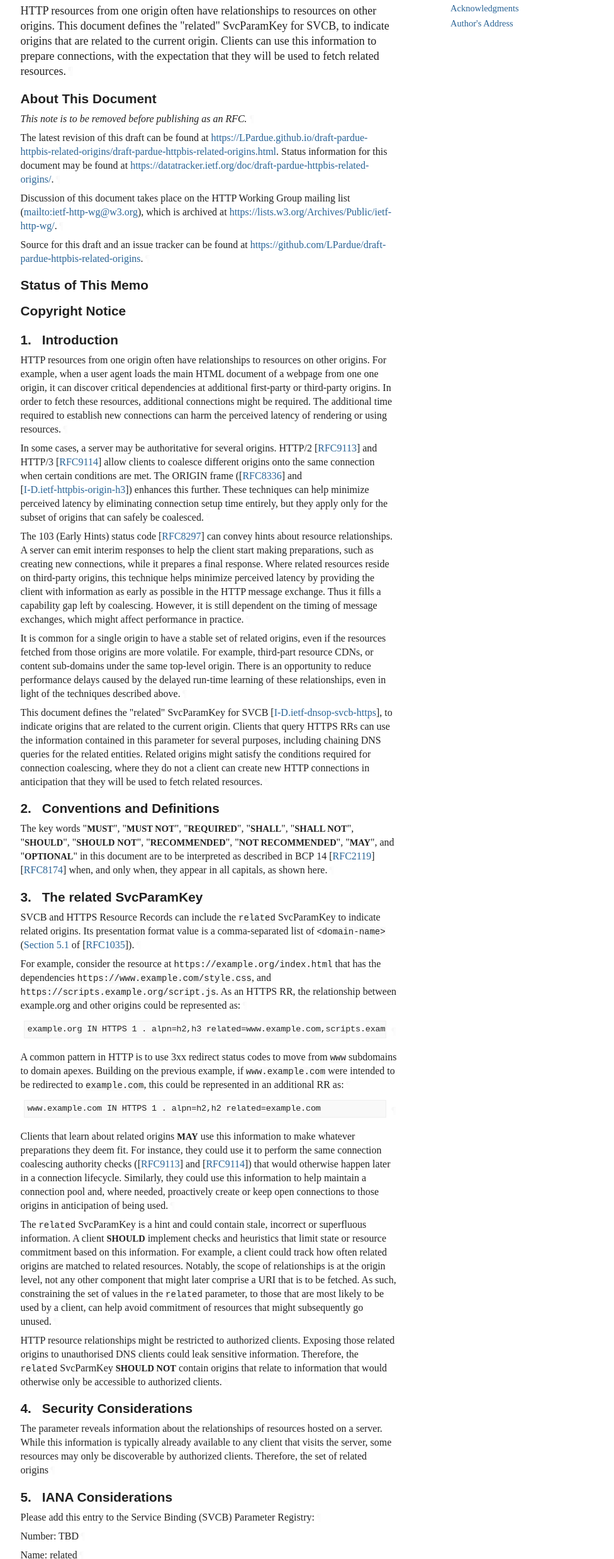
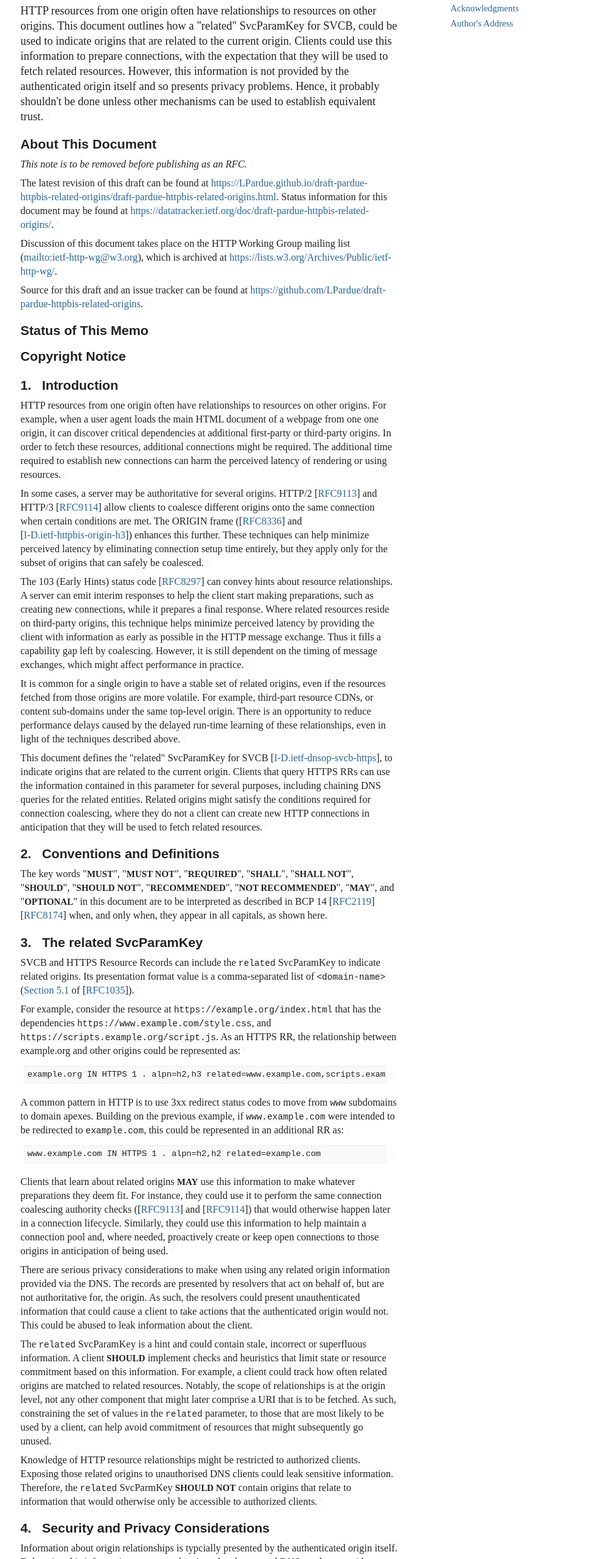
Before and after one commit to LPardue/draft-pardue-httpbis-preconnect-hint-svc-param, a plain HTML site: page draft-pardue-httpbis-related-origins.html in a window 1280 px wide. Shown: the part 324-2800 px from the top of the page at 63% size, without its empty margins (92-1068 px from the left). Drawn offline with Linux system fonts and the light colour scheme; a web font is replaced by a local one.

Commit message:
Script updating gh-pages from cdcf70d. [ci skip]

```diff
--- a/draft-pardue-httpbis-related-origins.html
+++ b/draft-pardue-httpbis-related-origins.html
@@ -6,13 +6,16 @@
 <meta content="initial-scale=1.0" name="viewport">
 <title>Related HTTP Origins</title>
 <meta content="Lucas Pardue" name="author">
-<meta content='
+<meta content="
        HTTP resources from one origin often have relationships to resources on other
-origins. This document defines the "related" SvcParamKey for SVCB, to indicate
-origins that are related to the current origin. Clients can use this information
-to prepare connections, with the expectation that they will be used to fetch
-related resources.
-    ' name="description">
+origins. This document outlines how a &quot;related&quot; SvcParamKey for SVCB, could be
+used to indicate origins that are related to the current origin. Clients could
+use this information to prepare connections, with the expectation that they will
+be used to fetch related resources. However, this information is not provided by
+the authenticated origin itself and so presents privacy problems. Hence, it
+probably shouldn't be done unless other mechanisms can be used to establish
+equivalent trust.
+    " name="description">
 <meta content="xml2rfc 3.14.2" name="generator">
 <meta content="draft-pardue-httpbis-related-origins-latest" name="ietf.draft">
 <!-- Generator version information:
@@ -1058,7 +1061,7 @@ svg :is([stroke="fill"], [fill^="#fff"]) {
 <time datetime="2022-09-13" class="published">13 September 2022</time>
     </dd>
 <dt class="label-intended-status">Intended Status:</dt>
-<dd class="intended-status">Standards Track</dd>
+<dd class="intended-status">Experimental</dd>
 <dt class="label-expires">Expires:</dt>
 <dd class="expires"><time datetime="2023-03-17">17 March 2023</time></dd>
 <dt class="label-authors">Author:</dt>
@@ -1073,10 +1076,13 @@ svg :is([stroke="fill"], [fill^="#fff"]) {
 <section id="section-abstract">
       <h2 id="abstract"><a href="#abstract" class="selfRef">Abstract</a></h2>
 <p id="section-abstract-1">HTTP resources from one origin often have relationships to resources on other
-origins. This document defines the "related" SvcParamKey for SVCB, to indicate
-origins that are related to the current origin. Clients can use this information
-to prepare connections, with the expectation that they will be used to fetch
-related resources.<a href="#section-abstract-1" class="pilcrow">¶</a></p>
+origins. This document outlines how a "related" SvcParamKey for SVCB, could be
+used to indicate origins that are related to the current origin. Clients could
+use this information to prepare connections, with the expectation that they will
+be used to fetch related resources. However, this information is not provided by
+the authenticated origin itself and so presents privacy problems. Hence, it
+probably shouldn't be done unless other mechanisms can be used to establish
+equivalent trust.<a href="#section-abstract-1" class="pilcrow">¶</a></p>
 </section>
 <section class="note rfcEditorRemove" id="section-note.1">
       <h2 id="name-about-this-document">
@@ -1151,7 +1157,7 @@ related resources.<a href="#section-abstract-1" class="pilcrow">¶</a></p>
             <p id="section-toc.1-1.3.1" class="keepWithNext"><a href="#section-3" class="xref">3</a>.  <a href="#name-the-related-svcparamkey" class="xref">The related SvcParamKey</a></p>
 </li>
           <li class="compact toc ulBare ulEmpty" id="section-toc.1-1.4">
-            <p id="section-toc.1-1.4.1"><a href="#section-4" class="xref">4</a>.  <a href="#name-security-considerations" class="xref">Security Considerations</a></p>
+            <p id="section-toc.1-1.4.1"><a href="#section-4" class="xref">4</a>.  <a href="#name-security-and-privacy-consid" class="xref">Security and Privacy Considerations</a></p>
 </li>
           <li class="compact toc ulBare ulEmpty" id="section-toc.1-1.5">
             <p id="section-toc.1-1.5.1"><a href="#section-5" class="xref">5</a>.  <a href="#name-iana-considerations" class="xref">IANA Considerations</a></p>
@@ -1264,7 +1270,13 @@ that would otherwise happen later in a connection lifecycle. Similarly, they
 could use this information to help maintain a connection pool and, where needed,
 proactively create or keep open connections to those origins in anticipation of
 being used.<a href="#section-3-6" class="pilcrow">¶</a></p>
-<p id="section-3-7">The <code>related</code> SvcParamKey is a hint and could contain stale, incorrect or
+<p id="section-3-7">There are serious privacy considerations to make when using any related origin
+information provided via the DNS. The records are presented by resolvers that
+act on behalf of, but are not authoritative for, the origin. As such, the
+resolvers could present unauthenticated information that could cause a client to
+take actions that the authenticated origin would not. This could be abused to
+leak information about the client.<a href="#section-3-7" class="pilcrow">¶</a></p>
+<p id="section-3-8">The <code>related</code> SvcParamKey is a hint and could contain stale, incorrect or
 superfluous information. A client <span class="bcp14">SHOULD</span> implement checks and heuristics that
 limit state or resource commitment based on this information. For example, a
 client could track how often related origins are matched to related resources.
@@ -1272,23 +1284,28 @@ Notably, the scope of relationships is at the origin level, not any other
 component that might later comprise a URI that is to be fetched. As such,
 constraining the set of values in the <code>related</code> parameter, to those that are
 most likely to be used by a client, can help avoid commitment of resources that
-might subsequently go unused.<a href="#section-3-7" class="pilcrow">¶</a></p>
-<p id="section-3-8">HTTP resource relationships might be restricted to authorized clients. Exposing
-those related origins to unauthorised DNS clients could leak sensitive
-information. Therefore, the <code>related</code> SvcParmKey <span class="bcp14">SHOULD NOT</span> contain origins that
-relate to information that would otherwise only be accessible to authorized
-clients.<a href="#section-3-8" class="pilcrow">¶</a></p>
+might subsequently go unused.<a href="#section-3-8" class="pilcrow">¶</a></p>
+<p id="section-3-9">Knowledge of HTTP resource relationships might be restricted to authorized
+clients. Exposing those related origins to unauthorised DNS clients could leak
+sensitive information. Therefore, the <code>related</code> SvcParmKey <span class="bcp14">SHOULD NOT</span> contain
+origins that relate to information that would otherwise only be accessible to
+authorized clients.<a href="#section-3-9" class="pilcrow">¶</a></p>
 </section>
 </div>
-<div id="security-considerations">
+<div id="security-and-privacy-considerations">
 <section id="section-4">
-      <h2 id="name-security-considerations">
-<a href="#section-4" class="section-number selfRef">4. </a><a href="#name-security-considerations" class="section-name selfRef">Security Considerations</a>
+      <h2 id="name-security-and-privacy-consid">
+<a href="#section-4" class="section-number selfRef">4. </a><a href="#name-security-and-privacy-consid" class="section-name selfRef">Security and Privacy Considerations</a>
       </h2>
-<p id="section-4-1">The parameter reveals information about the relationships of resources hosted on
-a server. While this information is typically already available to any client
-that visits the server, some resources may only be discoverable by authorized
-clients. Therefore, the set of related origins<a href="#section-4-1" class="pilcrow">¶</a></p>
+<p id="section-4-1">Information about origin relationships is typcially presented by the
+authenticated origin itself. Delegating this information to an unauthenticated
+and untrusted DNS resolver provides opportunities to manipulate client
+behaviour, which could risk privacy problems; see <a href="#related-param" class="xref">Section 3</a>.<a href="#section-4-1" class="pilcrow">¶</a></p>
+<p id="section-4-2">The parameter reveals information about the relationships
+of resources hosted on a server. While this information is typically already
+available to any client that visits the server, some resources may only be
+discoverable by authorized clients. Guidance for managing this is given in
+<a href="#related-param" class="xref">Section 3</a>.<a href="#section-4-2" class="pilcrow">¶</a></p>
 </section>
 </div>
 <div id="iana-considerations">
@@ -1296,11 +1313,7 @@ clients. Therefore, the set of related origins<a href="#section-4-1" class="pilc
       <h2 id="name-iana-considerations">
 <a href="#section-5" class="section-number selfRef">5. </a><a href="#name-iana-considerations" class="section-name selfRef">IANA Considerations</a>
       </h2>
-<p id="section-5-1">Please add this entry to the Service Binding (SVCB) Parameter Registry:<a href="#section-5-1" class="pilcrow">¶</a></p>
-<p id="section-5-2">Number: TBD<a href="#section-5-2" class="pilcrow">¶</a></p>
-<p id="section-5-3">Name: related<a href="#section-5-3" class="pilcrow">¶</a></p>
-<p id="section-5-4">Meaning: Related origins to this RR<a href="#section-5-4" class="pilcrow">¶</a></p>
-<p id="section-5-5">Format Reference: This document<a href="#section-5-5" class="pilcrow">¶</a></p>
+<p id="section-5-1">None. We probably don't want to do this.<a href="#section-5-1" class="pilcrow">¶</a></p>
 </section>
 </div>
 <section id="section-6">
@@ -1367,6 +1380,8 @@ clients. Therefore, the set of related origins<a href="#section-4-1" class="pilc
 earlier connection
 hints"</a>
 proposal presented to the Web Perf WG at TPAC 2022.<a href="#appendix-A-1" class="pilcrow">¶</a></p>
+<p id="appendix-A-2">Thanks to Chris Wood for a providing insight into the privacy implications of
+this design.<a href="#appendix-A-2" class="pilcrow">¶</a></p>
 </section>
 </div>
 <div id="authors-addresses">
```
Also changed, not shown: draft-pardue-httpbis-related-origins.txt.
